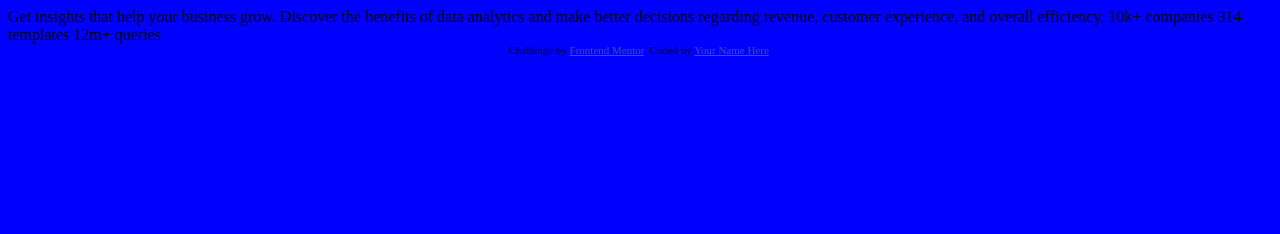
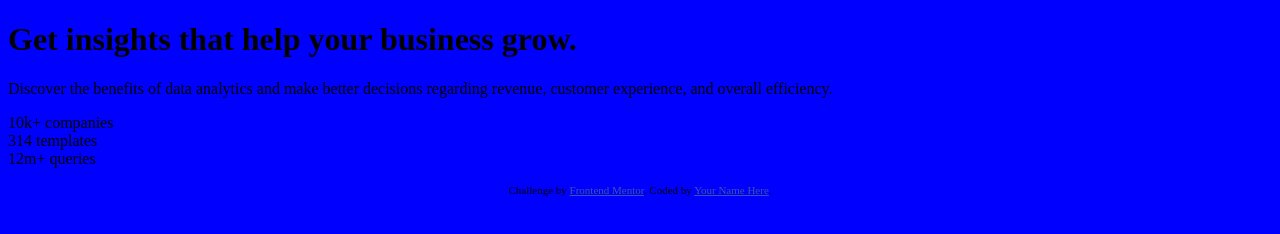
Before and after one commit to rounak29ag/PRACTICE, a plain HTML site: page index.html in a window 1280 px wide. Drawn offline with Linux system fonts and the light colour scheme.

Commit message:
Update index.html

```diff
--- a/index.html
+++ b/index.html
@@ -15,15 +15,16 @@
   </style>
 </head>
 <body>
-
+<h1>
   Get insights that help your business grow.
-
+  </h1>
   Discover the benefits of data analytics and make better decisions regarding revenue, customer
   experience, and overall efficiency.
-
-  10k+ companies
-  314 templates
-  12m+ queries
+<p>
+  <div> 10k+ companies </div>
+  <div> 314 templates </div>
+  <div> 12m+ queries </div>
+  </p>
 
   <div class="attribution">
     Challenge by <a href="https://www.frontendmentor.io?ref=challenge" target="_blank">Frontend Mentor</a>.
```
